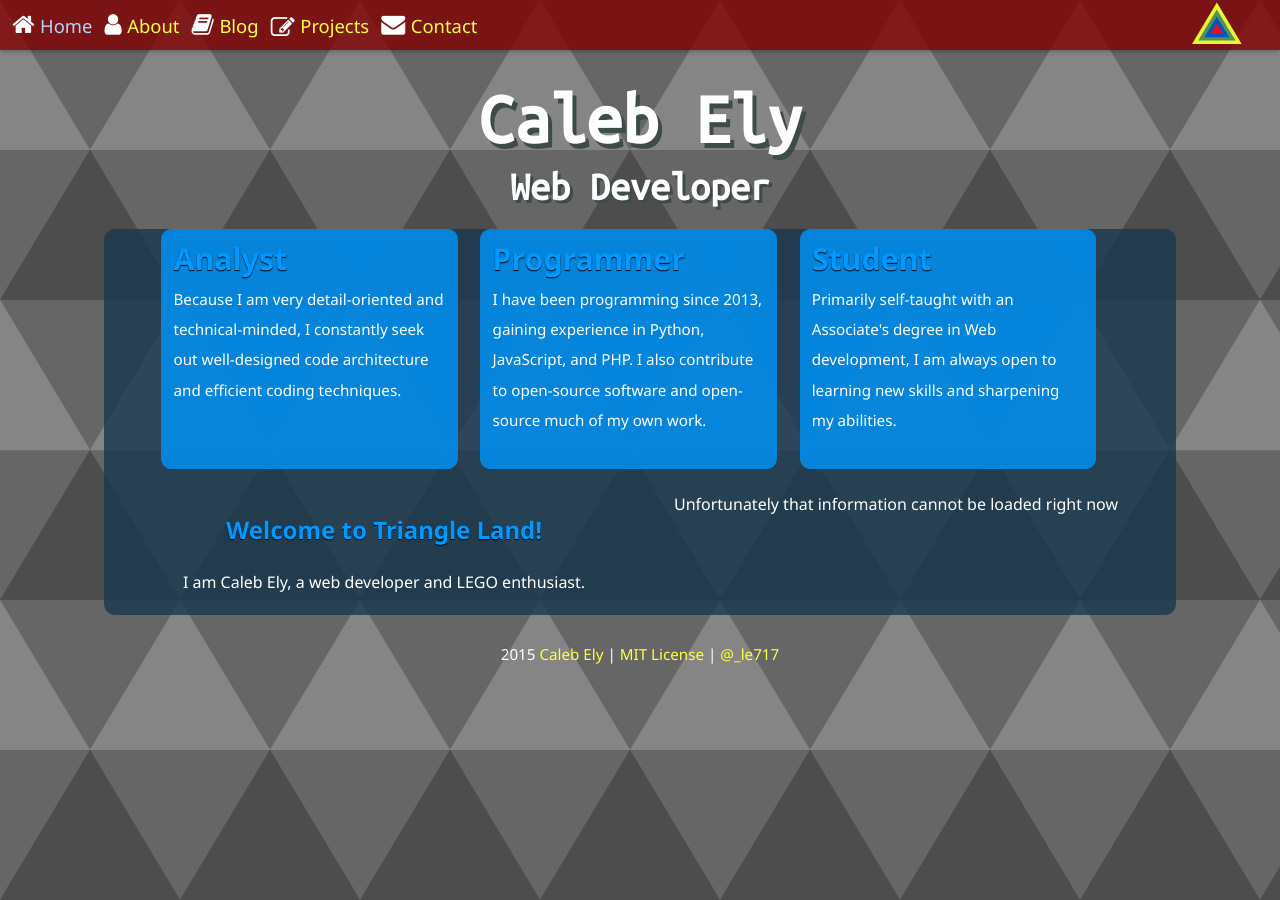
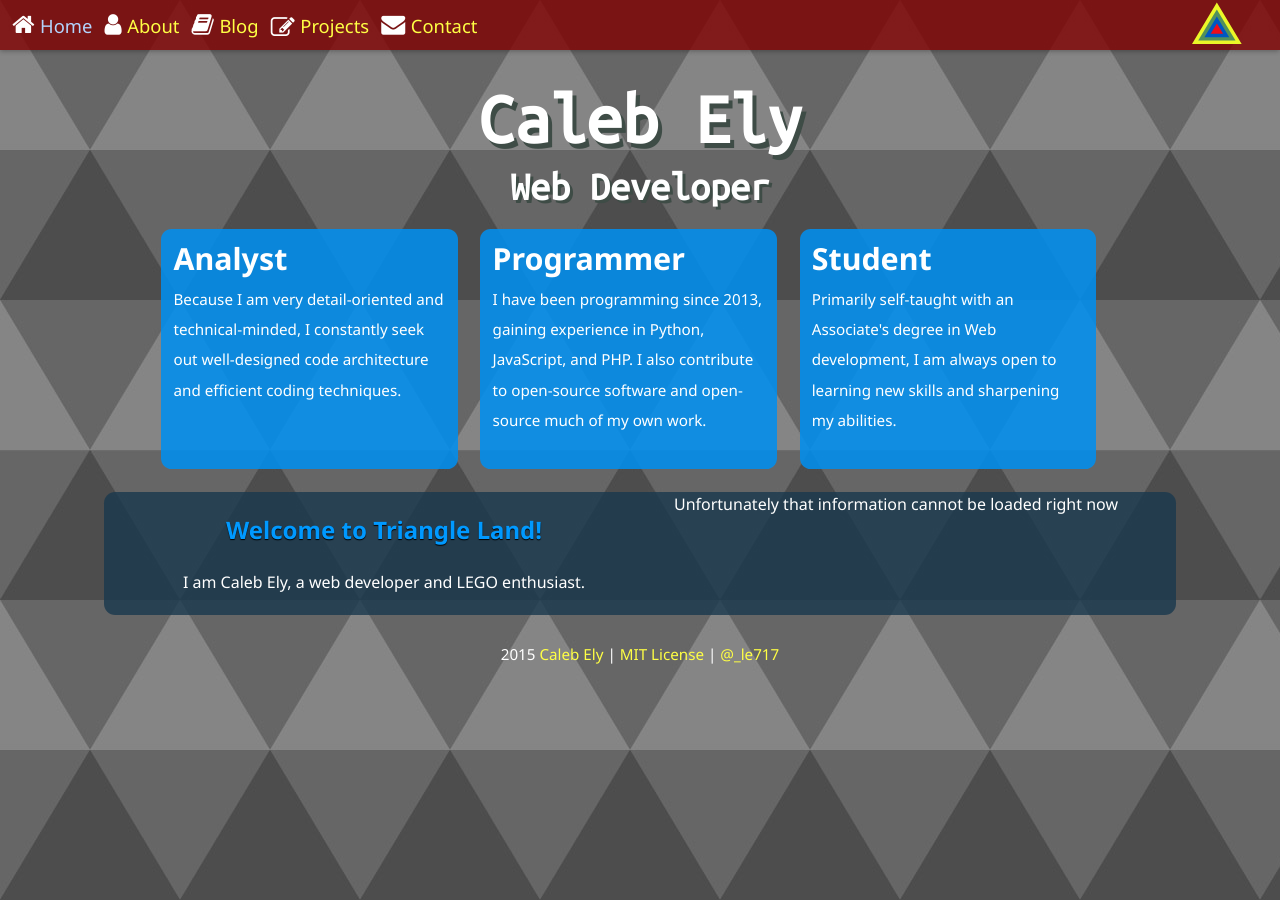
Before and after one commit to le717/le717.github.io, a Jekyll site: the page built from index.html, in a window 1280 px wide. Built offline with Jekyll 4.4.1, drawn with Linux system fonts in a browser that asks for light colours; nearby versions of some CDN libraries.

Commit message:
Fix placement in DOM

```diff
--- a/_layouts/root.html
+++ b/_layouts/root.html
@@ -2,6 +2,7 @@
 {% include navbar.html %}
   <div class="page-wrapper">
     {% include header.html %}
+    {% if page.type == "home" %}{% include highlighted.html %}{% endif %}
     {{ content }}
 
     {% include footer.html %}
--- a/index.html
+++ b/index.html
@@ -4,8 +4,6 @@ type: home
 title: Programmer &amp; &amp; Web Developer
 script: /js/github-feed.min.js
 ---
-{% include highlighted.html %}
-
 <section class="homepage-columns">
   <div id="info">
     <h2>Welcome to Triangle Land!</h2>
```
